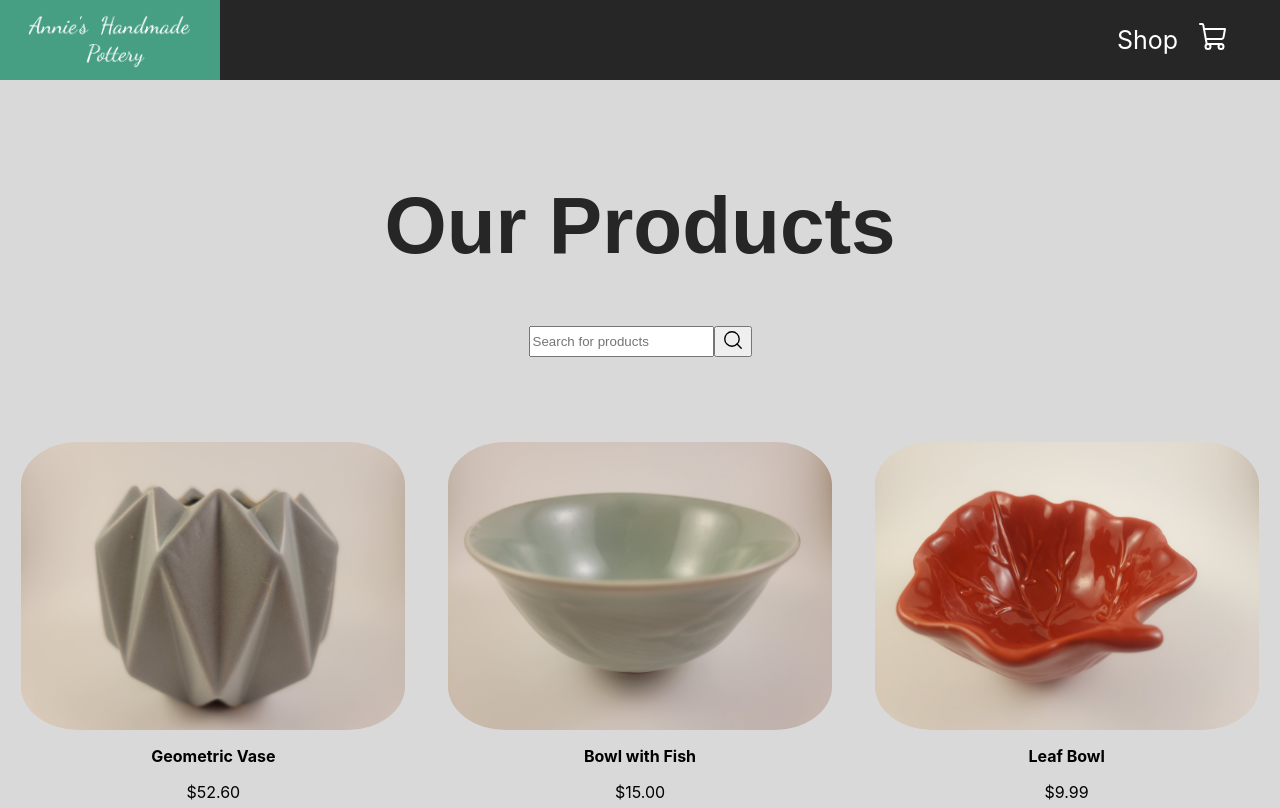
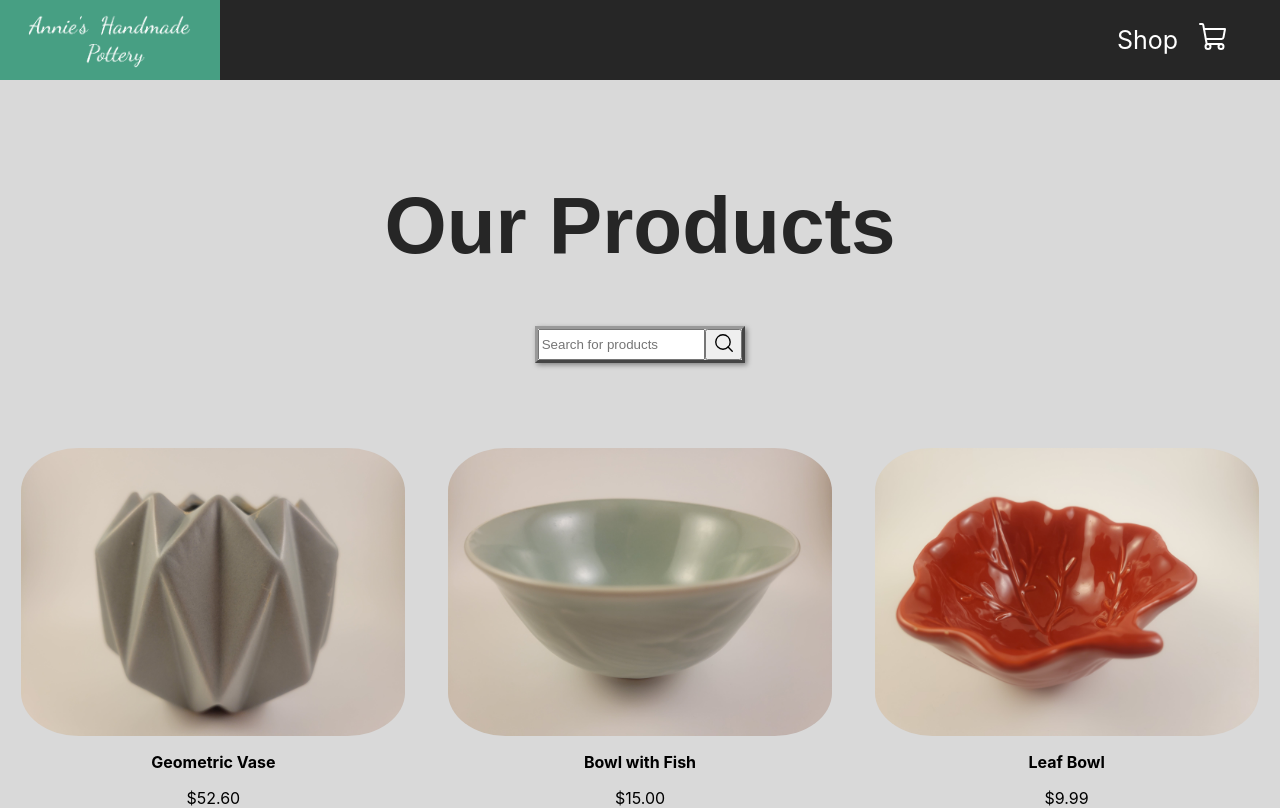
Before and after one commit to LaurenCummings/shop-project, a React (Create React App) app: page / in a window 1280 px wide. Shown: the top 808 px of the page. Built offline with nearby package versions, Linux system fonts and the light colour scheme.

Commit message:
Added border to search bar

```diff
--- a/src/components/Shop.css
+++ b/src/components/Shop.css
@@ -6,13 +6,24 @@
     color: rgb(38, 38, 38);
 }
 
+.searchBar {
+    width: 16%;
+    margin: auto;
+    border:3px outset #999;
+    box-shadow: 2px 2px 5px rgba(0,0,0,0.4);
+    -webkit-box-shadow: 2px 2px 5px rgba(0,0,0,0.4);
+    -moz-box-shadow: 2px 2px 5px rgba(0,0,0,0.4);
+}
+
 .searchBar input {
     height: 25px;
+    width: 78%;
     vertical-align: middle;
 }
 
 .searchBar button {
     vertical-align: middle;
+    width: 18%;
 }
 
 .products {
```
